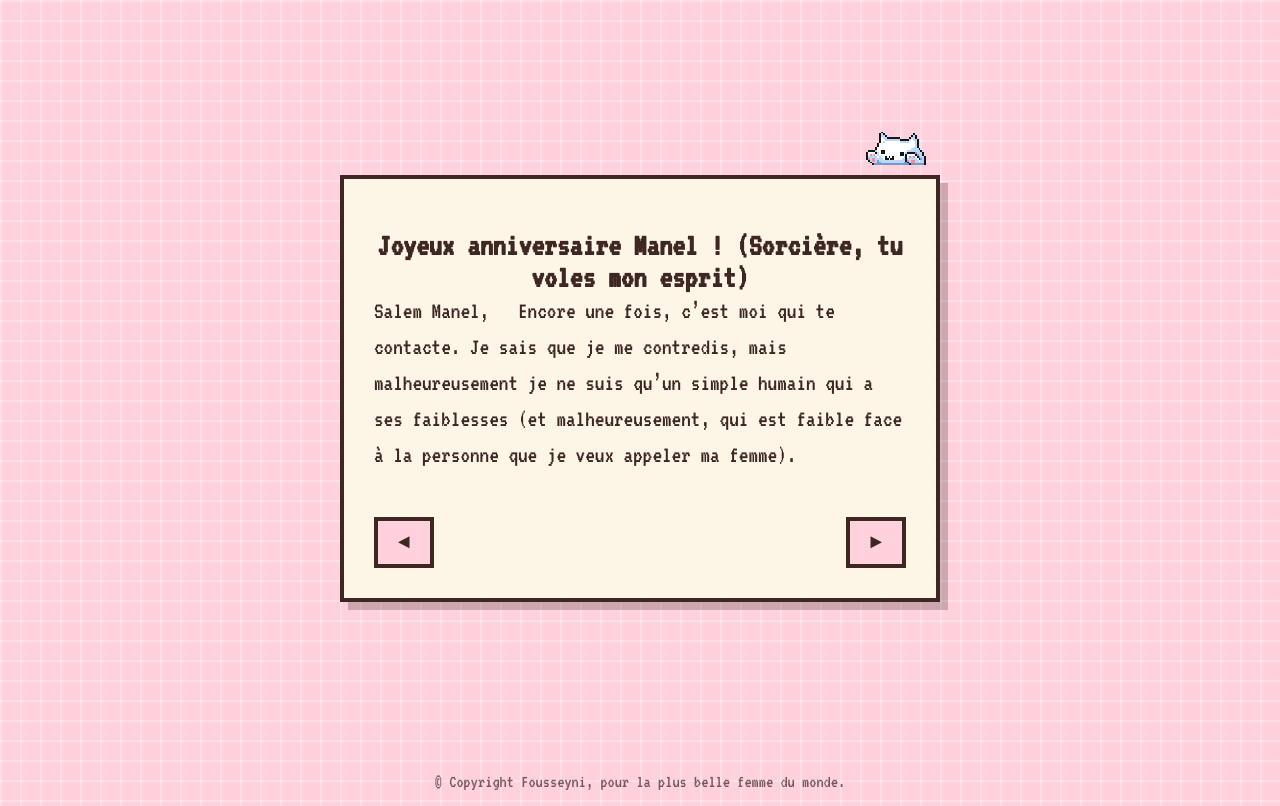
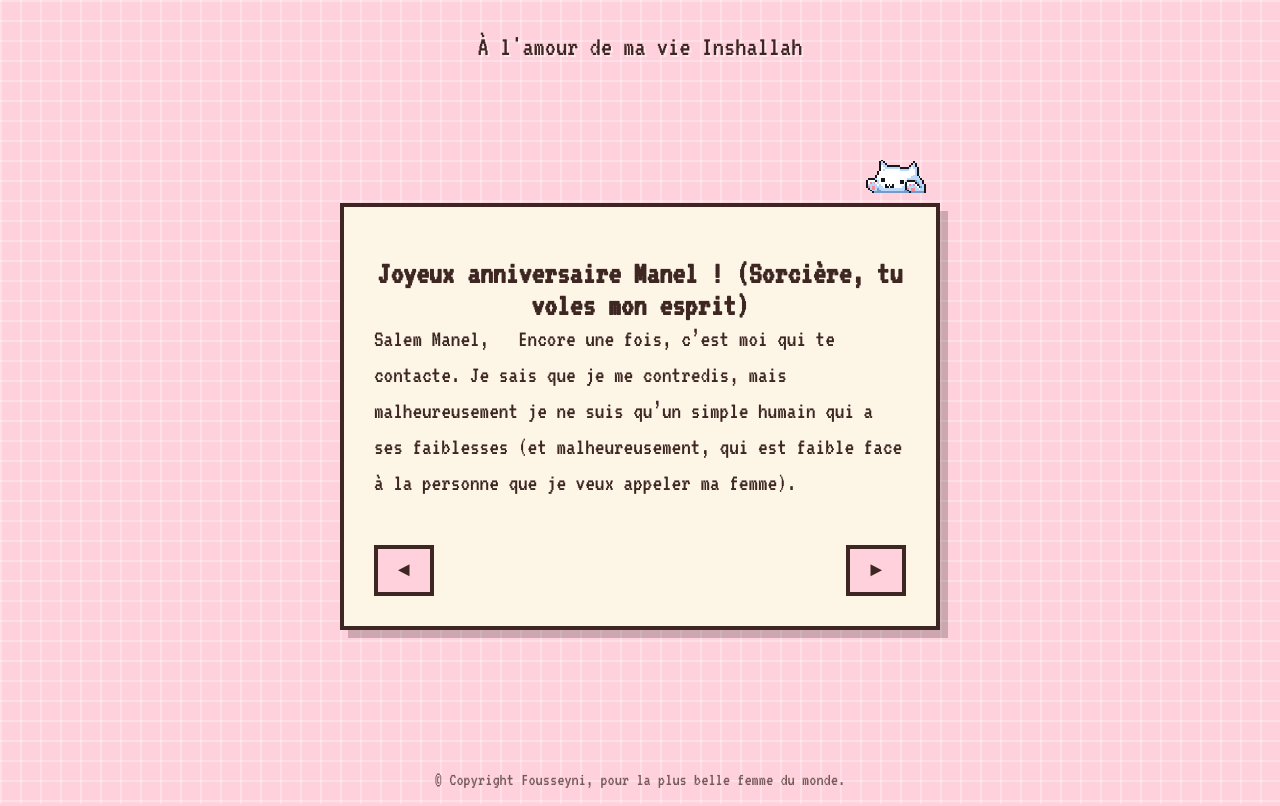
Before and after one commit to fouxeshop-lang/supersitedelamortquitue, a plain HTML site: page index.html in a window 1280 px wide. Drawn offline with Linux system fonts and the light colour scheme.

Commit message:
modif header

```diff
--- a/index.html
+++ b/index.html
@@ -8,6 +8,7 @@
         <link href="https://fonts.googleapis.com/css2?family=VT323&display=swap" rel="stylesheet">
     <title>Document</title>
 </head>
+<header>À l'amour de ma vie Inshallah</header>
 <body>
 
     <div class="ecran-jeu">
--- a/style.css
+++ b/style.css
@@ -25,12 +25,15 @@ body {
    2. LA MISE EN PAGE PRINCIPALE (FLEXBOX)
    ========================================= */
 .ecran-jeu {
- display: flex;
- justify-content: center; /* Centre horizontalement */
- align-items: center;   /* Centre verticalement */
- min-height: calc(100vh - 60px);    /* Prend 100% de la hauteur de l'écran */
- padding: 20px;      /* Empêche la boîte de coller aux bords sur petit écran */
- box-sizing: border-box;
+  display: flex;
+  justify-content: center;
+  align-items: center;
+
+  /* Laisse l'espace en haut et en bas pour ne rien superposer */
+  min-height: calc(100vh - 120px);
+
+  padding: 20px;
+  box-sizing: border-box;
 }
 
 /* =========================================
@@ -191,9 +194,7 @@ button:active {
 /* =========================================
    8. LE FOOTER (SIGNATURE)
    ========================================= */
-/* =========================================
-   8. LE FOOTER (SIGNATURE)
-   ========================================= */
+
 footer {
   text-align: center;
   font-family: 'VT323', monospace;
@@ -209,3 +210,18 @@ footer {
 
   /* (On a supprimé position: absolute et bottom: 0) */
 }
+/* =========================================
+   9. LE HEADER (EN-TÊTE)
+   ========================================= */
+header {
+  text-align: center;
+  font-family: 'VT323', monospace;
+  color: #3e2723;          /* Le même marron que le reste */
+  font-size: 28px;         /* Un peu plus grand que le footer pour faire "Titre" */
+  padding: 15px;
+  width: 100%;
+  box-sizing: border-box;
+
+  /* Un petit effet d'ombre sous le texte pour le faire ressortir sur le fond rose */
+  text-shadow: 2px 2px 0px rgba(255, 255, 255, 0.5);
+}
```
